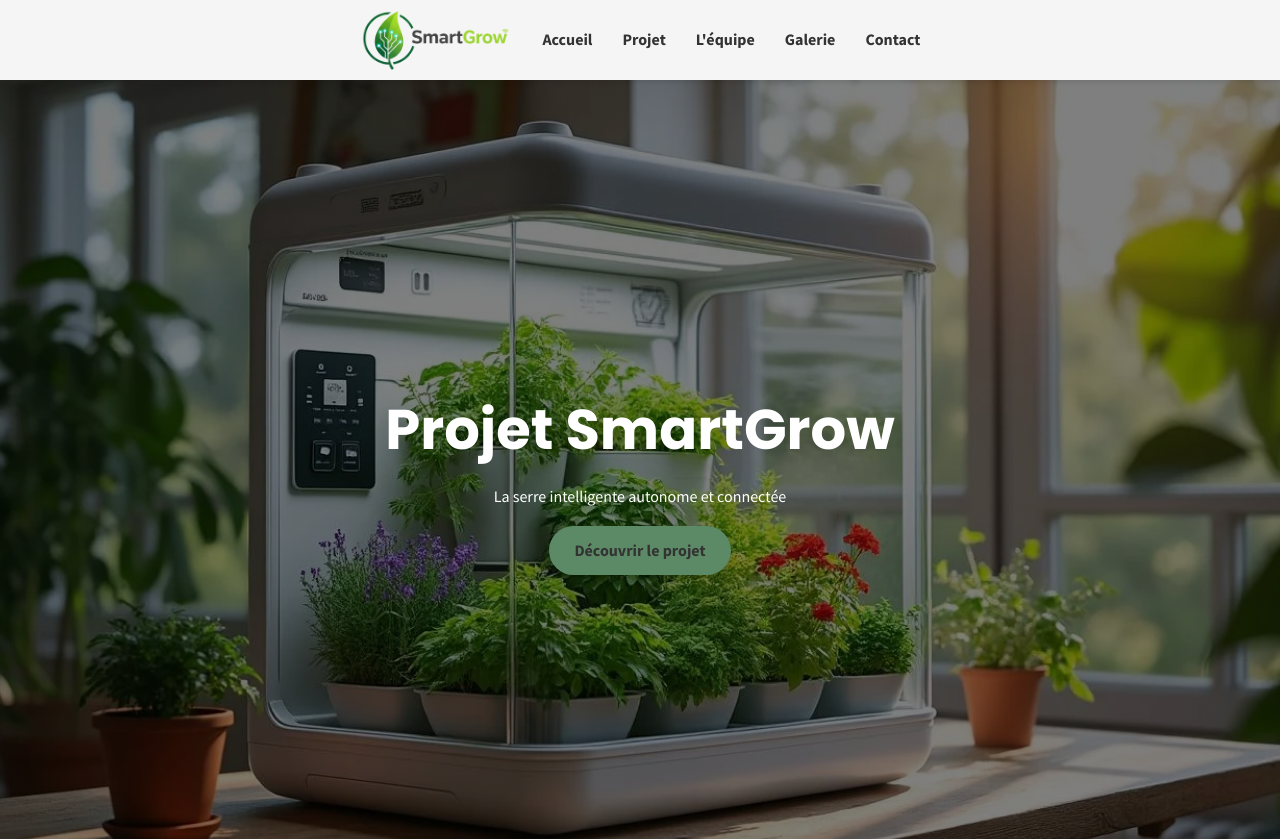
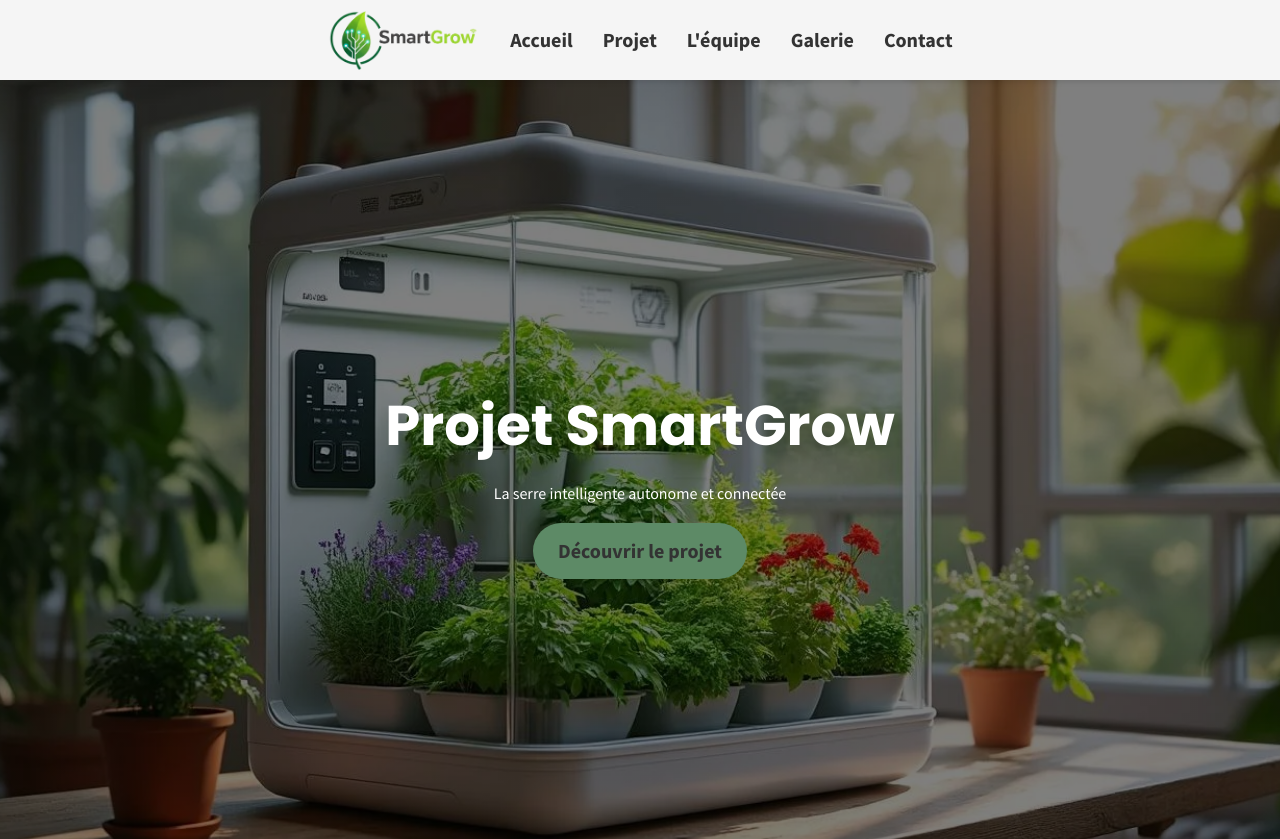
Before and after one commit to Loudic85/smartgrow, a plain HTML site: page index.html in a window 1280 px wide. Shown: the top 839 px of the page. Drawn offline with Linux system fonts and the light colour scheme.

Commit message:
Augmentation taille style nav-link

```diff
--- a/style.css
+++ b/style.css
@@ -150,6 +150,7 @@ body {
     color: var(--text-color);
     font-weight: 700;
     transition: color 0.3s ease;
+    font-size: 20px; /* Augmentation de la taille de la police */
 }
 
 .nav-link:hover, .nav-link.active {
```
